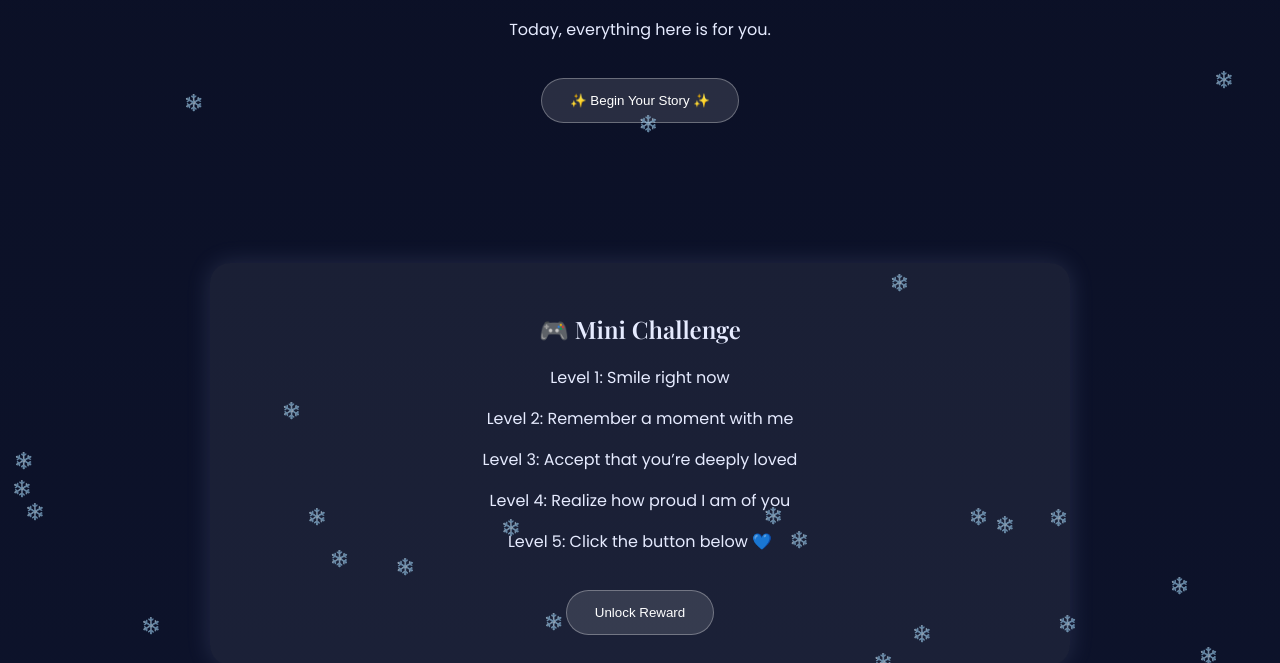
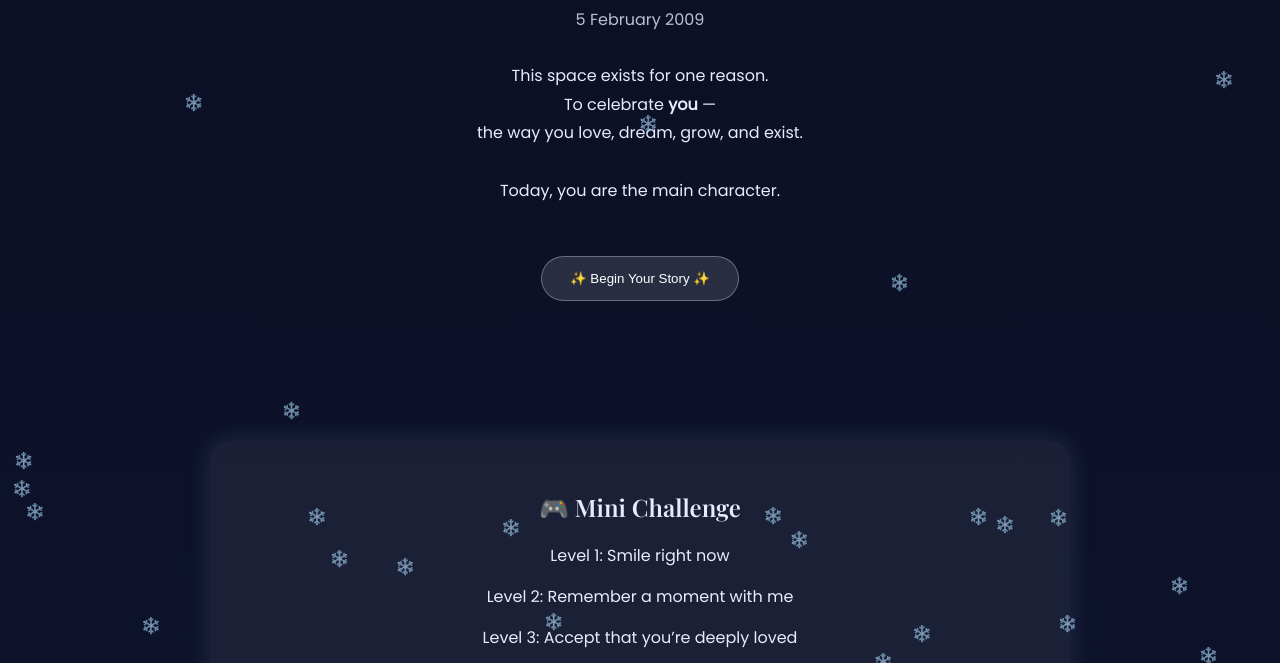
Before and after one commit to heeyafaldu19/birthday, a plain HTML site: page index.html in a window 1280 px wide. Shown: the part 125-788 px from the top of the page. Drawn offline with nearby package versions, Linux system fonts and the light colour scheme.

Commit message:
Update index.html

```diff
--- a/index.html
+++ b/index.html
@@ -54,9 +54,23 @@ button {
 
 <section>
   <h1>Happy Birthday Vishvesh ❄️</h1>
-  <p>Today, everything here is for you.</p>
-  <button onclick="document.getElementById('hub').scrollIntoView()">✨ Begin Your Story ✨</button>
+  <p style="opacity:0.8; margin-top:-10px;">
+    5 February 2009
+  </p>
+
+  <p style="max-width:600px; margin:30px auto; line-height:1.8;">
+    This space exists for one reason.<br>
+    To celebrate <strong>you</strong> —<br>
+    the way you love, dream, grow, and exist.
+    <br><br>
+    Today, you are the main character.
+  </p>
+
+  <button onclick="document.getElementById('hub').scrollIntoView()">
+    ✨ Begin Your Story ✨
+  </button>
 </section>
+
 
 <section id="hub">
   <div class="card">
```
